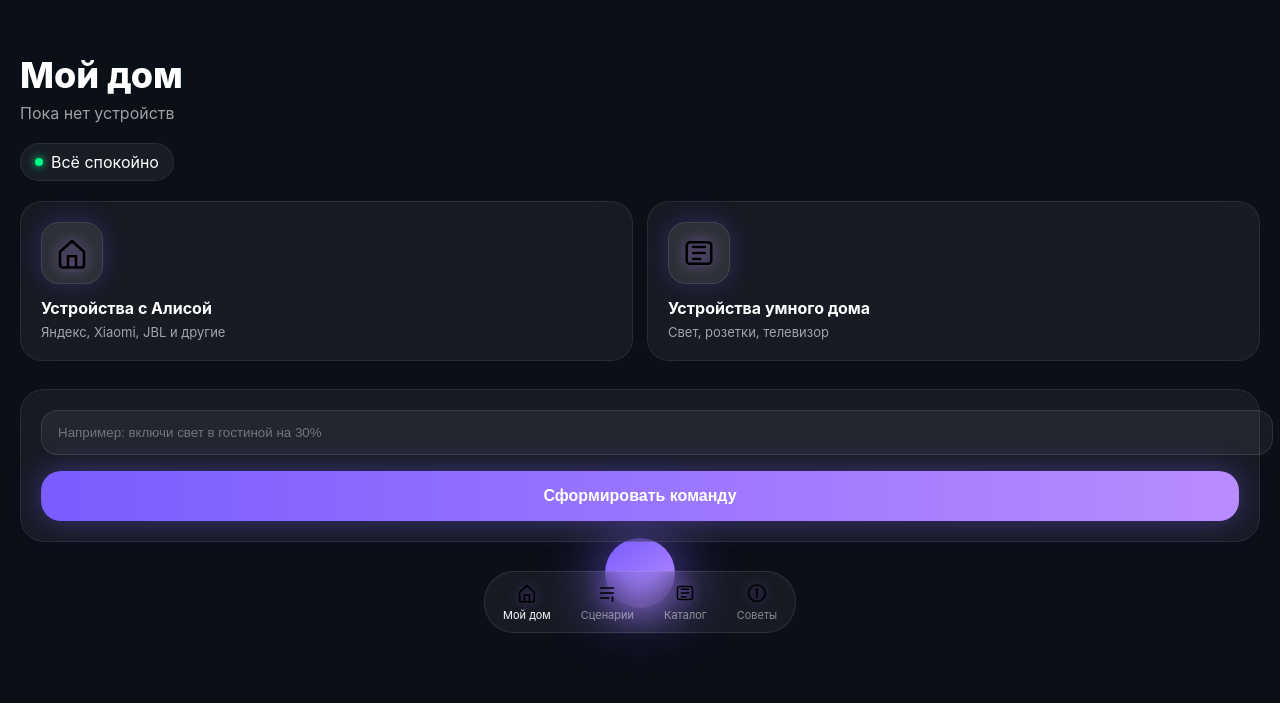
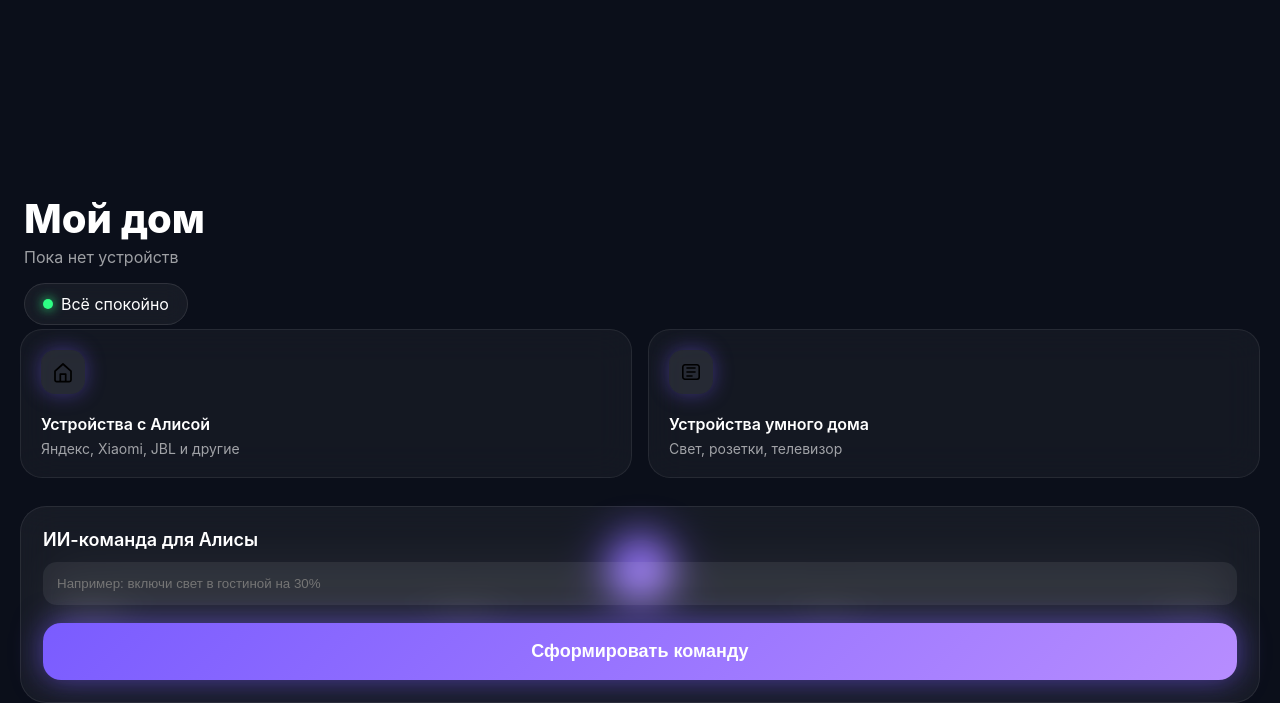
Before and after one commit to stalkernope/aura, a plain HTML site: page index.html in a window 1280 px wide. Shown: the part 147-850 px from the top of the page. Before the commit the page ends 800 px from the top, so only its background shows below. Drawn offline with Linux system fonts and the light colour scheme.

Commit message:
Update index.html

```diff
--- a/index.html
+++ b/index.html
@@ -6,280 +6,281 @@
 <title>AURA</title>
 
 <style>
-body{
+
+*{
   margin:0;
-font-family:-apple-system,BlinkMacSystemFont,'Segoe UI',Roboto,sans-serif;
-background:#0b0f18;
-color:white;
+  padding:0;
+  box-sizing:border-box;
 }
 
-.app{
-min-height:100vh;
-display:flex;
-flex-direction:column;
+body{
+  font-family:-apple-system,BlinkMacSystemFont,"Segoe UI",Roboto;
+  background:#0b0f1a;
+  color:white;
+  overflow-x:hidden;
 }
 
-.topHero{
+/* ===== HERO ===== */
+
+.hero{
   position:relative;
-height:260px;
-overflow:hidden;
+  height:320px;
+  width:100%;
+  background:url("./assets/hero.jpg") center/cover no-repeat;
 }
 
-.topHero .img{
+.hero::after{
+  content:"";
   position:absolute;
   inset:0;
-background-image:url('./assets/hero.jpg');
-background-size:cover;
-background-position:center;
-transform:scale(1.05);
+  background:linear-gradient(to bottom, rgba(11,15,26,0.1), #0b0f1a 85%);
 }
 
-.topHero .veil{
-position:absolute;
-inset:0;
-background:linear-gradient(180deg,rgba(11,15,24,.2) 0%,#0b0f18 85%);
-}
+/* ===== HEADER ===== */
 
-.content{
-padding:20px;
-margin-top:-80px;
+.header{
+  padding:24px;
   position:relative;
   z-index:2;
 }
 
-h1{
-font-size:36px;
-margin:0 0 6px 0;
+.title{
+  font-size:40px;
   font-weight:800;
+  line-height:1.1;
 }
 
-.sub{
-color:rgba(255,255,255,.6);
-margin-bottom:20px;
+.subtitle{
+  opacity:.6;
+  margin-top:6px;
 }
+
+/* ===== STATUS ===== */
 
 .status{
   display:inline-flex;
   align-items:center;
-padding:8px 14px;
-border-radius:20px;
-background:rgba(255,255,255,.06);
-backdrop-filter:blur(10px);
-border:1px solid rgba(255,255,255,.08);
-margin-bottom:20px;
+  gap:8px;
+  margin-top:16px;
+  padding:10px 18px;
+  border-radius:999px;
+  backdrop-filter:blur(12px);
+  background:rgba(255,255,255,.05);
+  border:1px solid rgba(255,255,255,.1);
 }
 
 .dot{
-width:8px;
-height:8px;
+  width:10px;
+  height:10px;
+  background:#2eff84;
   border-radius:50%;
-background:#00ff88;
-margin-right:8px;
-box-shadow:0 0 8px #00ff88;
+  box-shadow:0 0 12px #2eff84;
+}
+
+/* ===== CARDS ===== */
+
+.section{
+  padding:0 20px;
+  margin-top:-40px;
+  position:relative;
+  z-index:2;
 }
 
 .cards{
   display:flex;
-gap:14px;
+  gap:16px;
+  margin-top:20px;
 }
 
 .card{
   flex:1;
-background:rgba(255,255,255,.05);
+  padding:20px;
+  border-radius:22px;
   backdrop-filter:blur(18px);
+  background:rgba(255,255,255,.04);
   border:1px solid rgba(255,255,255,.08);
-border-radius:22px;
-padding:20px;
   transition:.3s;
 }
 
 .card:hover{
   transform:translateY(-4px);
-box-shadow:0 0 30px rgba(122,92,255,.3);
 }
 
-.cardIcon{
-width:60px;
-height:60px;
+.card img{
+  width:44px;
+  height:44px;
+  padding:10px;
+  border-radius:14px;
+  background:rgba(255,255,255,.08);
+  box-shadow:0 0 20px rgba(122,92,255,.4);
+  margin-bottom:16px;
+}
+
+/* ===== AI BLOCK ===== */
+
+.ai-block{
+  margin-top:28px;
+  padding:22px;
+  border-radius:26px;
+  backdrop-filter:blur(18px);
+  background:rgba(255,255,255,.05);
+  border:1px solid rgba(255,255,255,.08);
+}
+
+.ai-input{
+  width:100%;
+  padding:14px;
+  border-radius:14px;
+  border:none;
+  margin-top:12px;
+  background:rgba(255,255,255,.07);
+  color:white;
+}
+
+.ai-btn{
+  width:100%;
+  margin-top:18px;
+  padding:18px;
+  border:none;
   border-radius:18px;
-background:rgba(255,255,255,.08);
+  font-size:18px;
+  font-weight:600;
+  color:white;
+  background:linear-gradient(135deg,#7a5cff,#b78dff);
+  box-shadow:0 0 30px rgba(122,92,255,.6);
+  transition:.25s;
+}
+
+.ai-btn:active{
+  transform:scale(.96);
+  box-shadow:0 0 60px rgba(122,92,255,.9);
+}
+
+/* ===== BOTTOM NAV ===== */
+
+.bottom{
+  position:fixed;
+  bottom:18px;
+  left:50%;
+  transform:translateX(-50%);
+  width:92%;
+  padding:12px 16px;
+  border-radius:28px;
+  backdrop-filter:blur(20px);
+  background:rgba(255,255,255,.05);
+  border:1px solid rgba(255,255,255,.1);
+  display:flex;
+  justify-content:space-between;
+  align-items:center;
+}
+
+.bottom-item{
+  text-align:center;
+  font-size:12px;
+  opacity:.6;
+}
+
+.bottom-item img{
+  width:22px;
+  height:22px;
+  margin-bottom:4px;
+}
+
+.active{
+  opacity:1;
+}
+
+.center-btn{
+  position:absolute;
+  top:-26px;
+  left:50%;
+  transform:translateX(-50%);
+  width:58px;
+  height:58px;
+  border-radius:50%;
+  background:linear-gradient(135deg,#7a5cff,#b78dff);
+  box-shadow:0 0 40px rgba(122,92,255,.9);
   display:flex;
   align-items:center;
   justify-content:center;
-margin-bottom:14px;
-backdrop-filter:blur(20px);
-border:1px solid rgba(255,255,255,.1);
-box-shadow:0 0 25px rgba(122,92,255,.25);
 }
 
-.cardIcon img{
-width:36px;
-height:36px;
-filter:drop-shadow(0 0 6px rgba(180,120,255,.6));
+.center-btn img{
+  width:26px;
+  height:26px;
 }
 
-.card h3{
-margin:0 0 6px 0;
-font-size:16px;
-}
-
-.card p{
-margin:0;
-color:rgba(255,255,255,.6);
-font-size:13px;
-}
-
-.aiBox{
-margin-top:28px;
-background:rgba(255,255,255,.05);
-border-radius:24px;
-padding:20px;
-border:1px solid rgba(255,255,255,.08);
-backdrop-filter:blur(20px);
-}
-
-.aiInput{
-width:100%;
-padding:14px 16px;
-border-radius:16px;
-border:1px solid rgba(255,255,255,.1);
-background:rgba(255,255,255,.05);
-color:white;
-outline:none;
-margin-bottom:16px;
-}
-
-.aiBtn{
-width:100%;
-padding:16px;
-border-radius:20px;
-border:none;
-background:linear-gradient(90deg,#7a5cff,#b88dff);
-color:white;
-font-size:16px;
-font-weight:700;
-cursor:pointer;
-transition:.3s;
-box-shadow:0 0 30px rgba(122,92,255,.4);
-}
-
-.aiBtn:active{
-transform:scale(.96);
-box-shadow:0 0 40px rgba(122,92,255,.8);
-}
-
-.bottomNav{
-position:fixed;
-bottom:20px;
-left:50%;
-transform:translateX(-50%);
-background:rgba(255,255,255,.05);
-backdrop-filter:blur(20px);
-border-radius:30px;
-padding:10px 18px;
-display:flex;
-gap:30px;
-border:1px solid rgba(255,255,255,.1);
-}
-
-.navItem{
-display:flex;
-flex-direction:column;
-align-items:center;
-font-size:11px;
-color:rgba(255,255,255,.5);
-}
-
-.navItem img{
-width:22px;
-height:22px;
-margin-bottom:4px;
-filter:drop-shadow(0 0 6px rgba(150,100,255,.5));
-}
-
-.navItem.active{
-color:white;
-}
-
-.centerGlow{
-position:fixed;
-bottom:45px;
-left:50%;
-transform:translateX(-50%);
-width:70px;
-height:70px;
-border-radius:50%;
-background:linear-gradient(145deg,#7a5cff,#b88dff);
-box-shadow:0 0 60px rgba(122,92,255,.8);
-}
 </style>
 </head>
 
 <body>
 
-<div class="app">
+<div class="hero"></div>
 
-<div class="topHero">
-<div class="img"></div>
-<div class="veil"></div>
-</div>
-
-<div class="content">
-<h1>Мой дом</h1>
-<div class="sub">Пока нет устройств</div>
+<div class="header">
+  <div class="title">Мой дом</div>
+  <div class="subtitle">Пока нет устройств</div>
 
   <div class="status">
     <div class="dot"></div>
     Всё спокойно
   </div>
+</div>
+
+<div class="section">
 
   <div class="cards">
+
     <div class="card">
-<div class="cardIcon">
       <img src="./assets/icons/home.svg">
+      <div style="font-weight:600">Устройства с Алисой</div>
+      <div style="opacity:.6;margin-top:6px;font-size:14px">
+        Яндекс, Xiaomi, JBL и другие
       </div>
-<h3>Устройства с Алисой</h3>
-<p>Яндекс, Xiaomi, JBL и другие</p>
     </div>
 
     <div class="card">
-<div class="cardIcon">
       <img src="./assets/icons/catalog.svg">
+      <div style="font-weight:600">Устройства умного дома</div>
+      <div style="opacity:.6;margin-top:6px;font-size:14px">
+        Свет, розетки, телевизор
       </div>
-<h3>Устройства умного дома</h3>
-<p>Свет, розетки, телевизор</p>
-</div>
-</div>
-
-<div class="aiBox">
-<input class="aiInput" placeholder="Например: включи свет в гостиной на 30%">
-<button class="aiBtn">Сформировать команду</button>
     </div>
 
   </div>
 
-<div class="centerGlow"></div>
-
-<div class="bottomNav">
-<div class="navItem active">
-<img src="./assets/icons/home.svg">
-Мой дом
+  <div class="ai-block">
+    <div style="font-weight:600;font-size:18px">ИИ-команда для Алисы</div>
+    <input class="ai-input" placeholder="Например: включи свет в гостиной на 30%">
+    <button class="ai-btn">Сформировать команду</button>
   </div>
 
-<div class="navItem">
-<img src="./assets/icons/scenes.svg">
-Сценарии
 </div>
 
-<div class="navItem">
-<img src="./assets/icons/catalog.svg">
-Каталог
+<div class="bottom">
+
+  <div class="bottom-item active">
+    <img src="./assets/icons/home.svg">
+    <div>Мой дом</div>
   </div>
 
-<div class="navItem">
+  <div class="bottom-item">
+    <img src="./assets/icons/scenes.svg">
+    <div>Сценарии</div>
+  </div>
+
+  <div class="center-btn">
+    <img src="./assets/icons/plus.svg">
+  </div>
+
+  <div class="bottom-item">
+    <img src="./assets/icons/catalog.svg">
+    <div>Каталог</div>
+  </div>
+
+  <div class="bottom-item">
     <img src="./assets/icons/tips.svg">
-Советы
-</div>
+    <div>Советы</div>
   </div>
 
 </div>
```
Lines whose indentation alone changed are shown as unchanged.
